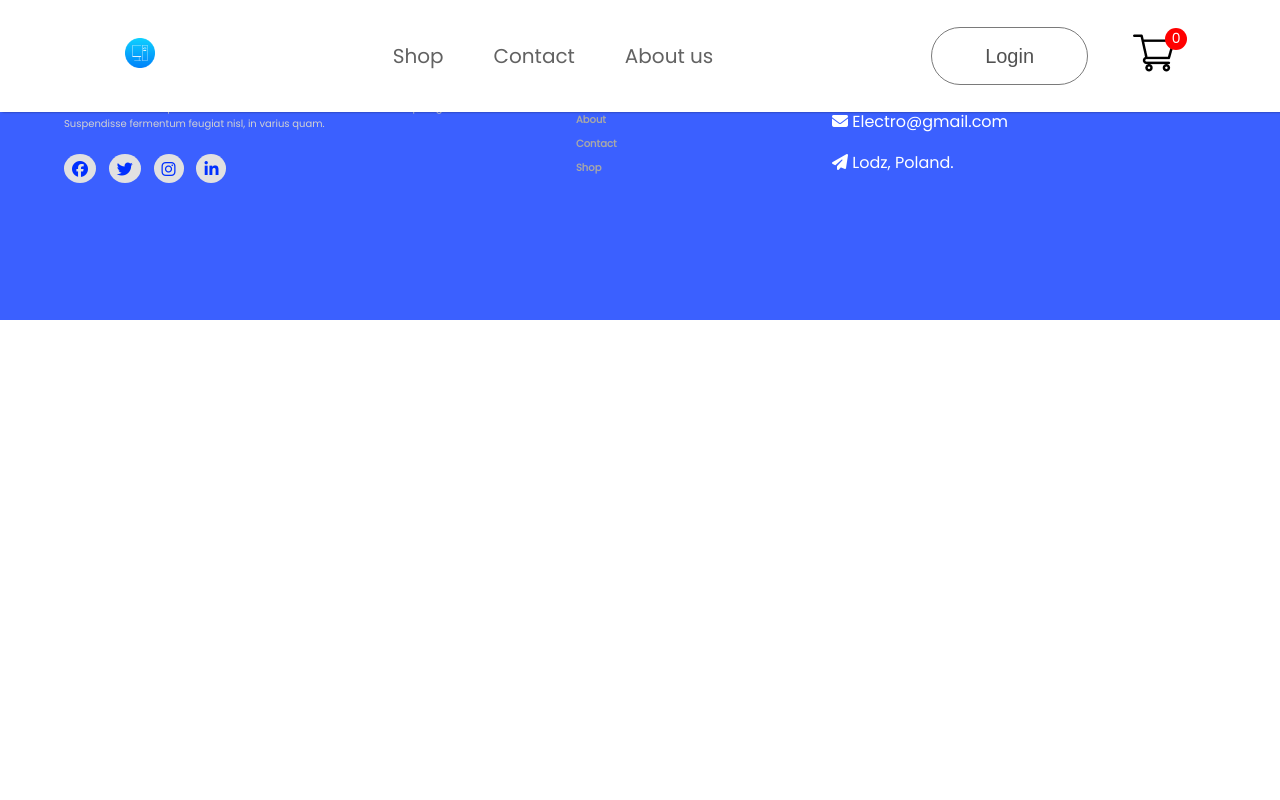
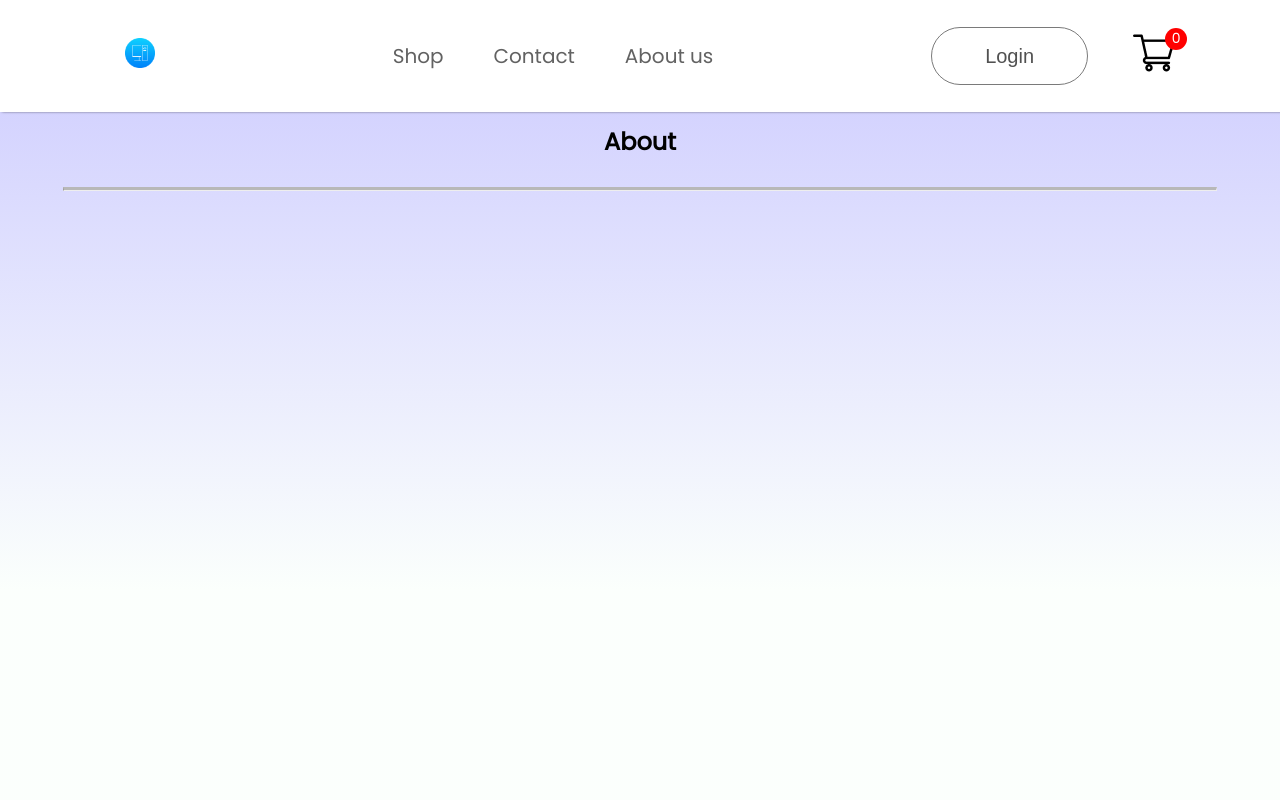
Before and after one commit to ReQss/React-Shopping-App, a React (Create React App) app: page /React-Shopping-App/about in a window 1280 px wide. Shown: the top 800 px of the page. Built offline with nearby package versions, Linux system fonts and the light colour scheme.

Commit message:
#16 About section

```diff
--- a/src/App.css
+++ b/src/App.css
@@ -215,3 +215,13 @@
     width: 100%;
   }
 }
+.about {
+  padding-top: 13vh;
+  /* margin-top: 10vh; */
+  align-items: center;
+  min-height: 100vh;
+  display: flex;
+  flex-direction: column;
+  background: linear-gradient(180deg, #cbc9ff, #e1ffea22 60%);
+  padding-bottom: 10vh;
+}
--- a/src/App.js
+++ b/src/App.js
@@ -8,6 +8,7 @@ import Home from './Components/Home';
 import Contact from './Components/Contact'
 import Register from './Components/Register'
 import Shop from './Components/Shop'
+import About from './Components/About'
 import ShopCart from './Components/ShopCart'
 import Image from './mario.jpg'
 import electronics_Data from './Data/electronics_data.json';
@@ -95,7 +96,9 @@ function App() {
           <Route path="/React-Shopping-App/login" element={<Login/>}/>
           <Route path="/React-Shopping-App/register" element={<Register />} />
           <Route path="/React-Shopping-App/shopcart" element={<ShopCart electronicProducts={electronicProducts} gameProducts={gameProducts} increaseElectronicQuantity={increaseElectronicQuantity} increaseGameQuantity={increaseGameQuantity} decreaseElectronicQuantity={decreaseElectronicQuantity} decreaseGameQuantity={decreaseGameQuantity} />} />
-          </Routes>
+          <Route path="/React-Shopping-App/about" element={<About/>} />
+
+        </Routes>
 
         <Footer/>
       </div>
--- /dev/null
+++ b/src/Components/About.js
@@ -0,0 +1,12 @@
+import React from "react";
+import '../App.css'
+import { Link } from "react-router-dom";
+function About() {
+    return(
+        <div className="about">
+           <h2 >About</h2>
+            <hr className="solid" />
+
+        </div>
+    )
+}export default About;
```
